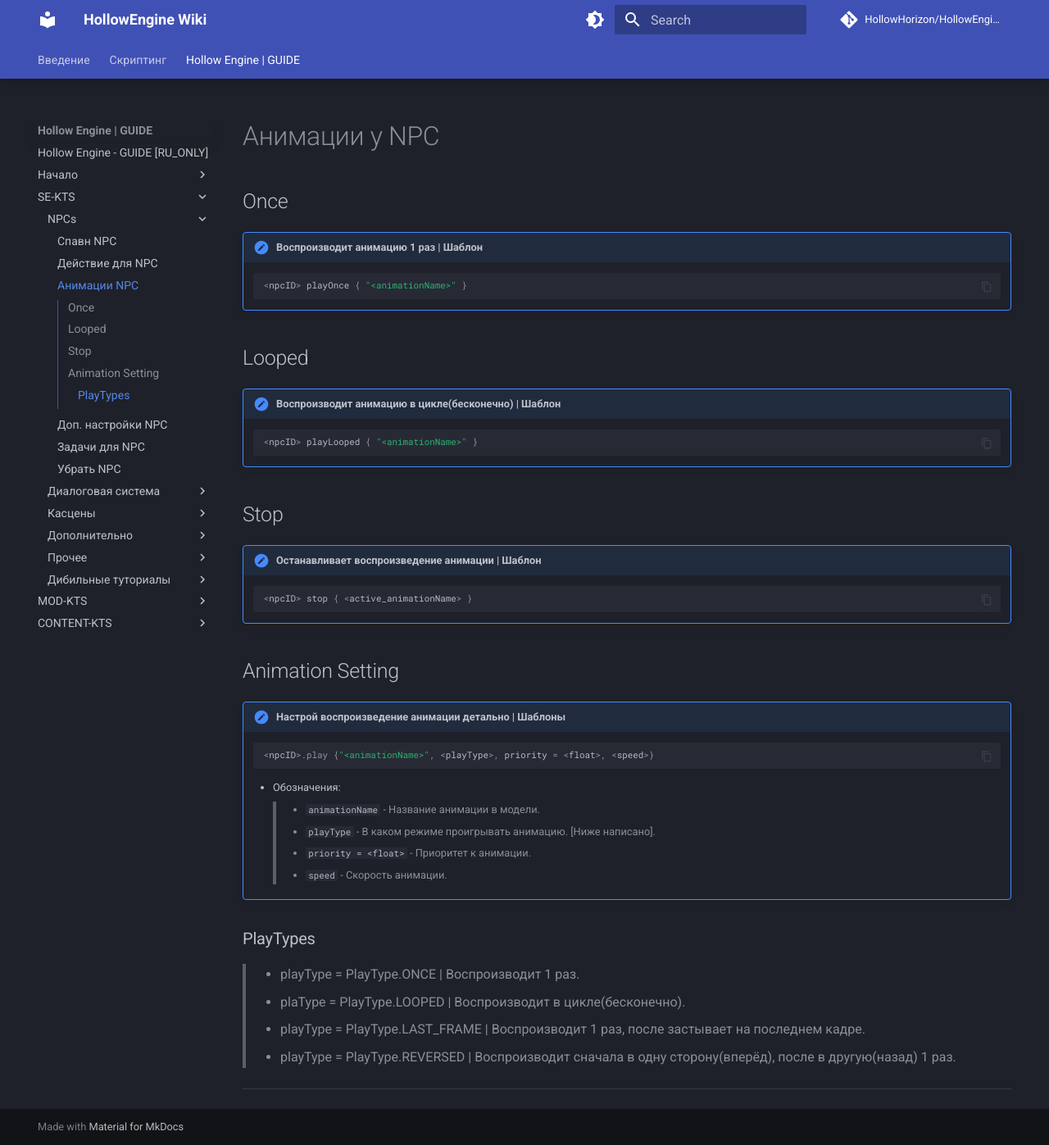
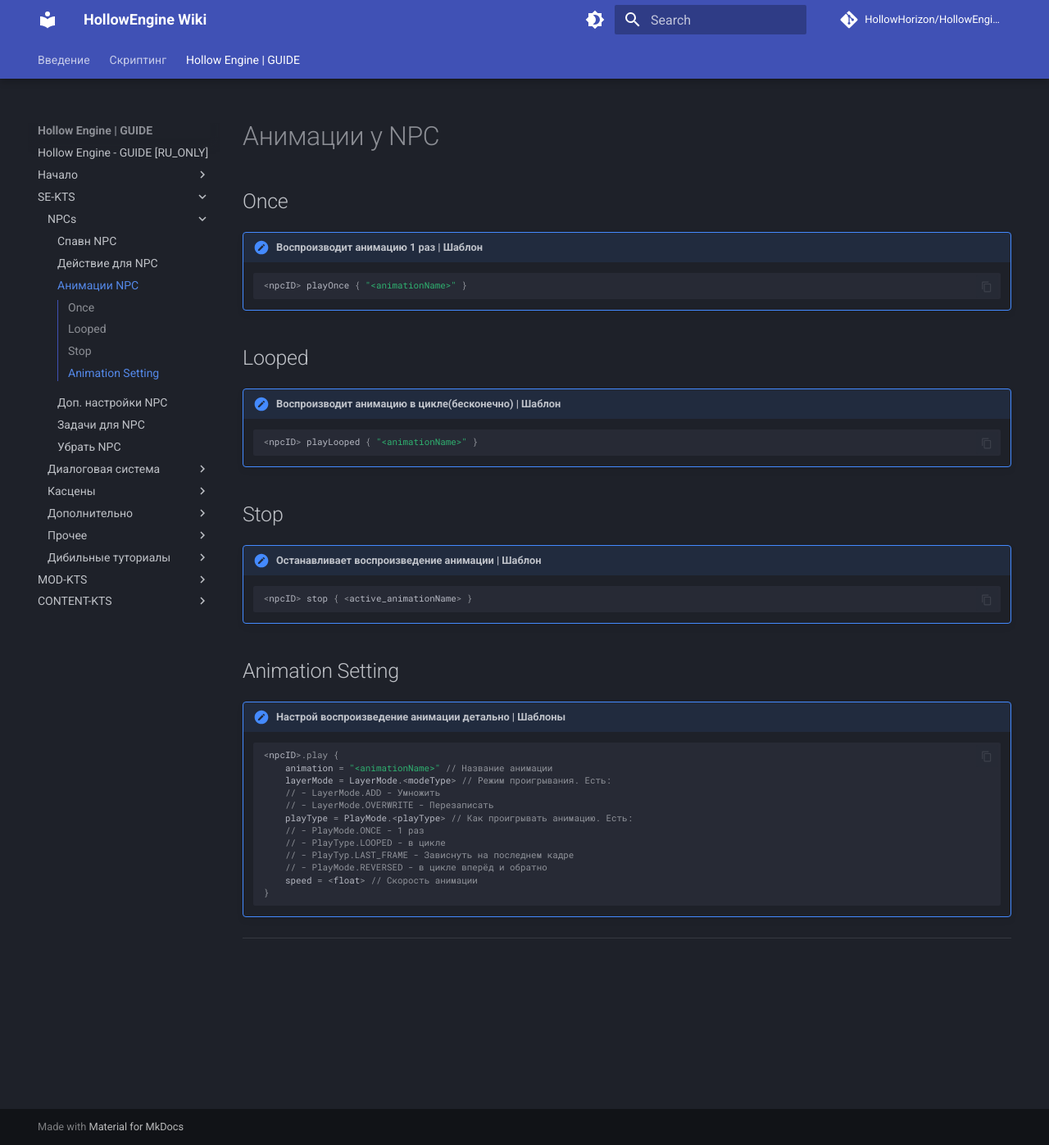
Before and after one commit to HollowHorizon/HollowEngineDocs, an MkDocs documentation site: the page built from docs/hollowengine-guide/Script-SE/NPCs/animations-npc.md, in a window 1280 px wide and 1397 px high. Shown: the whole window at 82% size. Built offline with MkDocs 1.6.1 and Material for MkDocs 9.7.7, drawn with Linux system fonts in a browser that asks for light colours; comment, search, counter and statistics services are not loaded.

````diff
--- a/docs/hollowengine-guide/Script-SE/NPCs/animations-npc.md
+++ b/docs/hollowengine-guide/Script-SE/NPCs/animations-npc.md
@@ -29,20 +29,18 @@
 !!! note "Настрой воспроизведение анимации детально | Шаблоны"
 
     ```kotlin
-    <npcID>.play {"<animationName>", <playType>, priority = <float>, <speed>}
+    <npcID>.play {
+        animation = "<animationName>" // Название анимации
+        layerMode = LayerMode.<modeType> // Режим проигрывания. Есть:
+        // - LayerMode.ADD - Умножить
+        // - LayerMode.OVERWRITE - Перезаписать
+        playType = PlayMode.<playType> // Как проигрывать анимацию. Есть:
+        // - PlayMode.ONCE - 1 раз
+        // - PlayType.LOOPED - в цикле
+        // - PlayTyp.LAST_FRAME - Зависнуть на последнем кадре
+        // - PlayMode.REVERSED - в цикле вперёд и обратно
+        speed = <float> // Скорость анимации
+    }
     ```
 
-    - Обозначения:
-    > - `animationName` - Название анимации в модели.
-    > - `playType` - В каком режиме проигрывать анимацию. [Ниже написано].
-    > - `priority = <float>` - Приоритет к анимации.
-    > - `speed` - Скорость анимации.
-
-### PlayTypes
-
-> - playType = PlayType.ONCE | Воспроизводит 1 раз.
-> - plaType = PlayType.LOOPED | Воспроизводит в цикле(бесконечно).
-> - playType = PlayType.LAST_FRAME | Воспроизводит 1 раз, после застывает на последнем кадре.
-> - playType = PlayType.REVERSED | Воспроизводит сначала в одну сторону(вперёд), после в другую(назад) 1 раз.
-
 ---
````
Also changed, not shown: docs/hollowengine-guide/Script-SE/NPCs/actions-npc.md (+99 -26 lines), docs/hollowengine-guide/Script-SE/NPCs/spawn-npc.md (+19 -29 lines).
